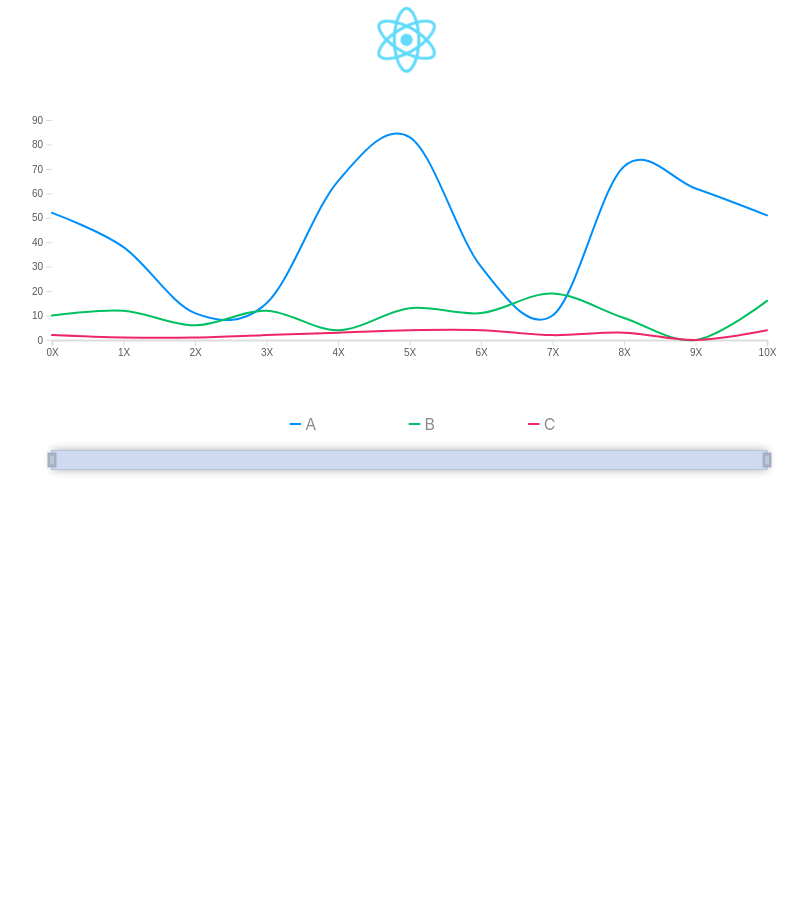
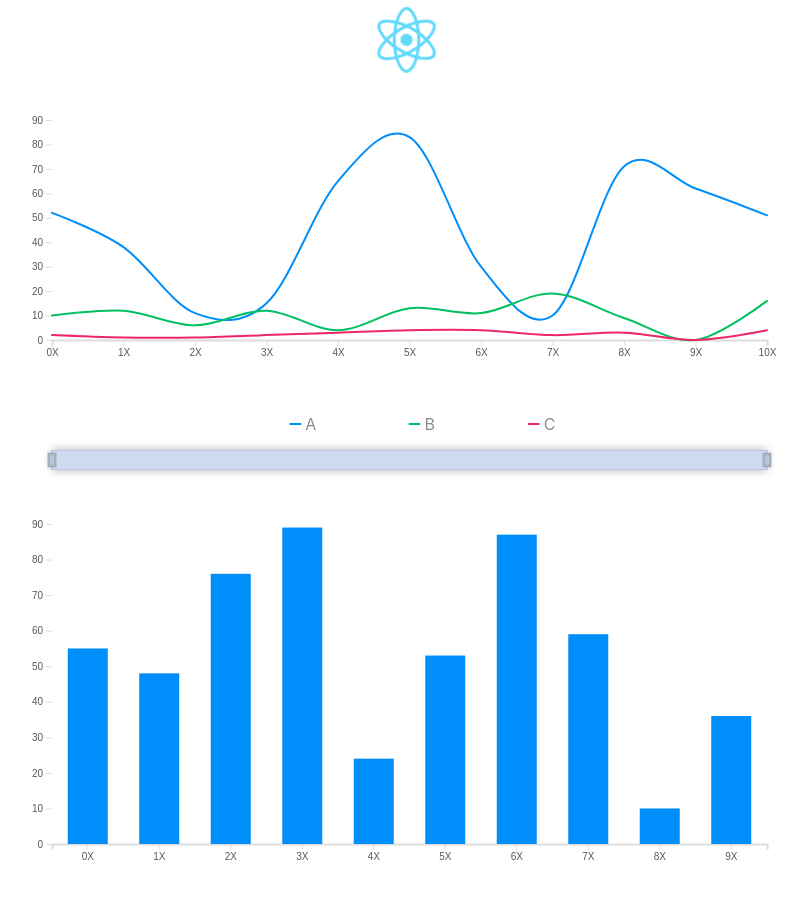
Before and after one commit to hellokidder/D3-React-box, a React (Create React App) app: page / in a window 1280 px wide. Shown: the top 898 px of the page, without its empty margins (233-1040 px from the left). Built offline with nearby package versions, Linux system fonts and the light colour scheme.

Commit message:
bar && readme

```diff
--- a/src/App.js
+++ b/src/App.js
@@ -127,6 +127,7 @@ class App extends Component {
     //     }
     //   ]
     // }
+    console.log(barData)
     const layout = {
       width:800,
       height: 400,
@@ -135,6 +136,7 @@ class App extends Component {
       slider:true,
       legend:true,
       curve: true,//将折线转化成条柔和的曲线
+      barwidth: 40,
     }
     return (
       <div className="App">
@@ -144,7 +146,7 @@ class App extends Component {
         {/* <Line data={lineData} axis={axis} layout={layout} line={line} /> */}
         <LineChart data={lineData} layout={layout} />
         {/* <Pie /> */}
-        {/* <BarChart data={barData} tooltipable={true}/> */}
+        <BarChart data={barData} layout={layout}/>
         {/* <Tree data={b} /> */}
         <Pack />
       </div>
--- a/src/D3-Box/BarChart/index.js
+++ b/src/D3-Box/BarChart/index.js
@@ -7,24 +7,41 @@ class BarChart extends Component {
     data: [],
     width:1000,
     height: 500,
-    barwidth: 20,
+    barwidth: "default",
     padding: { top: 40, left: 45, right: 40, bottom: 40 },
     color: ["#008ffa", "#00c061", "#EE2764", "#ffcb3c", "#223670"],
     tooltipable: false,
   };
   componentWillMount() {
-    const { data, tooltipable } = this.props;
-    if (tooltipable !== undefined) {
-      this.setState({
-        tooltipable,
-      })
+    const { data, layout } = this.props;
+    if (layout !== undefined) {
+      if (layout.width) {
+        this.setState({
+          width:layout.width
+        })
+      }
+      if(layout.height) {
+        this.setState({
+          height:layout.height
+        })
+      }
+      if (layout.barwidth !== undefined) {
+        this.setState({
+          barwidth:layout.barwidth
+        })
+      }
+      if(layout.tooltip !== undefined) {
+        this.setState({
+          tooltipable:layout.tooltip
+        })
+      }
     }
     this.setState({
       data,
     })
   }
   componentDidMount() {
-    const { height, width, padding, color, tooltipable, data } = this.state
+    const { height, width, padding, color, tooltipable, data, barwidth} = this.state
     const pathheight = height - padding.top - padding.bottom
     const pathwidth = width - padding.left - padding.right
 
@@ -47,7 +64,12 @@ class BarChart extends Component {
     const x = d3.axisBottom(scaleX)
 
     // 定义 Bar 的宽度
-    const barwidth = scaleX.bandwidth() / 3
+    let barwid = 0
+    if (barwidth === "default" || barwidth> scaleX.bandwidth()) {
+      barwid = scaleX.bandwidth() / 3
+    } else {
+      barwid = barwidth
+    }
 
     // y 轴
     svg.append("g")
@@ -62,7 +84,12 @@ class BarChart extends Component {
       .call(x)
     if (tooltipable) {
       // 定义 Bar 阴影宽度
-      const backwidth = scaleX.bandwidth() * 2 / 3
+      let backwidth = 0
+      if (barwid > scaleX.bandwidth() * 2 / 3) {
+        backwidth = scaleX.bandwidth()
+      } else {
+        backwidth = scaleX.bandwidth() * 2 / 3
+      }
       // bar 阴影
       svg.selectAll(".back")
       .data(data)
@@ -90,13 +117,13 @@ class BarChart extends Component {
       .append("rect")
       .attr("transform", `translate(${padding.left+scaleX.bandwidth()/2},${padding.top})`)
       .attr("x", function(d,i){
-          return scaleX(d.name) - barwidth/2;
+          return scaleX(d.name) - barwid/2;
       } )
       .attr("y",function(d){
           return scaleY(d.data);
       })
       .attr("fill",color[0])
-      .attr("width", barwidth)
+      .attr("width", barwid)
       .attr("height", function (d) {
         return 0
       })
--- a/src/D3-Box/Pie/index.js
+++ b/src/D3-Box/Pie/index.js
@@ -5,7 +5,7 @@ class Pie extends Component {
 
   componentDidMount() {
     // const { data } = this.props
-    const marge = { top: 160, bottom: 60, left: 160, right: 60 }
+    const padding = { top: 160, bottom: 60, left: 160, right: 60 }
     const width = 300
     const height = 300
     const svg = d3.select("#Pie")
@@ -14,7 +14,7 @@ class Pie extends Component {
       .attr("height", height)
 
     const g = svg.append('g')
-      .attr('transform', 'translate(' + marge.top + ',' + marge.left + ')')
+      .attr('transform', 'translate(' + padding.top + ',' + padding.left + ')')
 
     const dataSet = [100, 200, 500,700]
     const colorScale = d3.scaleOrdinal()
```
Also changed, not shown: 1 other file (tests, documents, lock files or other folders).
